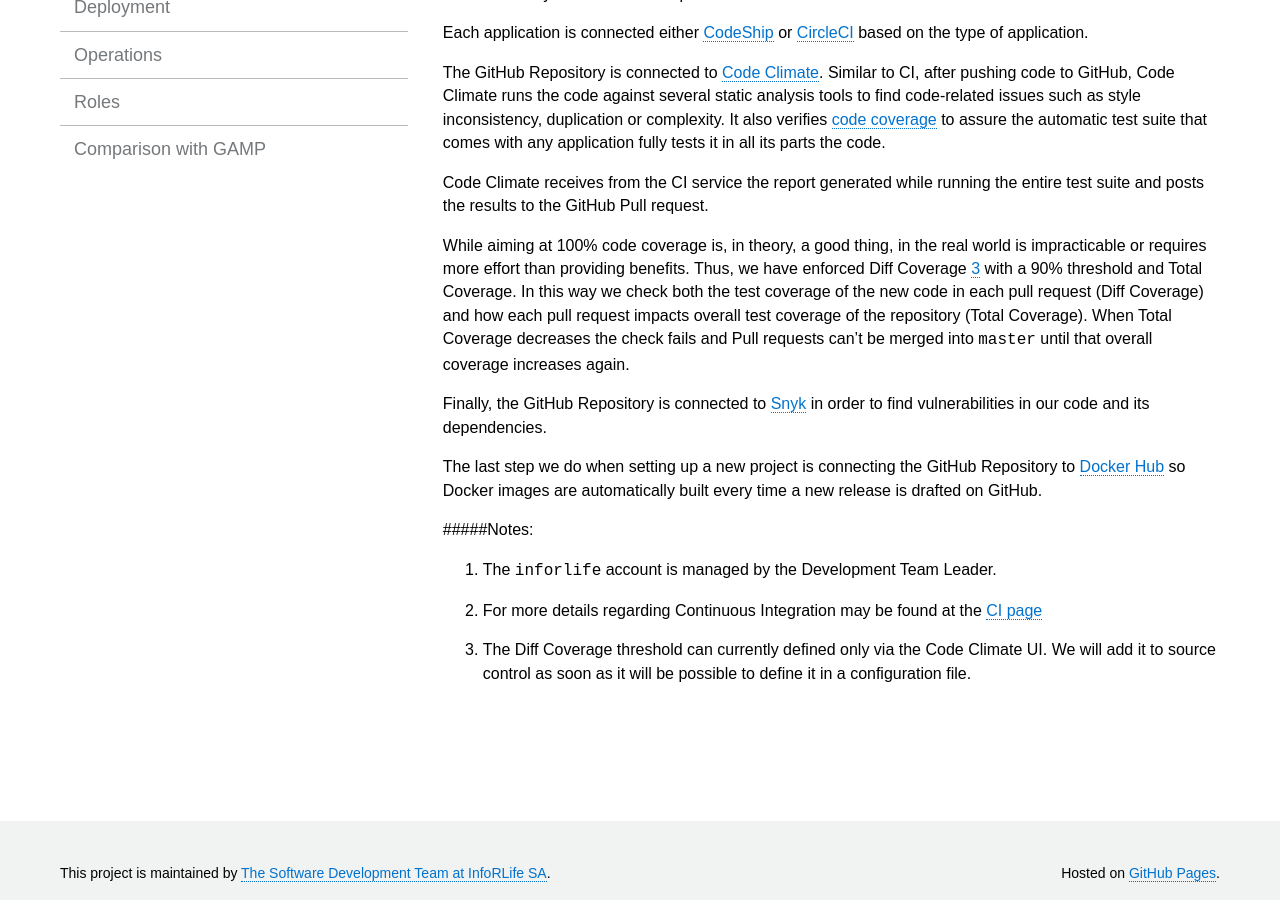
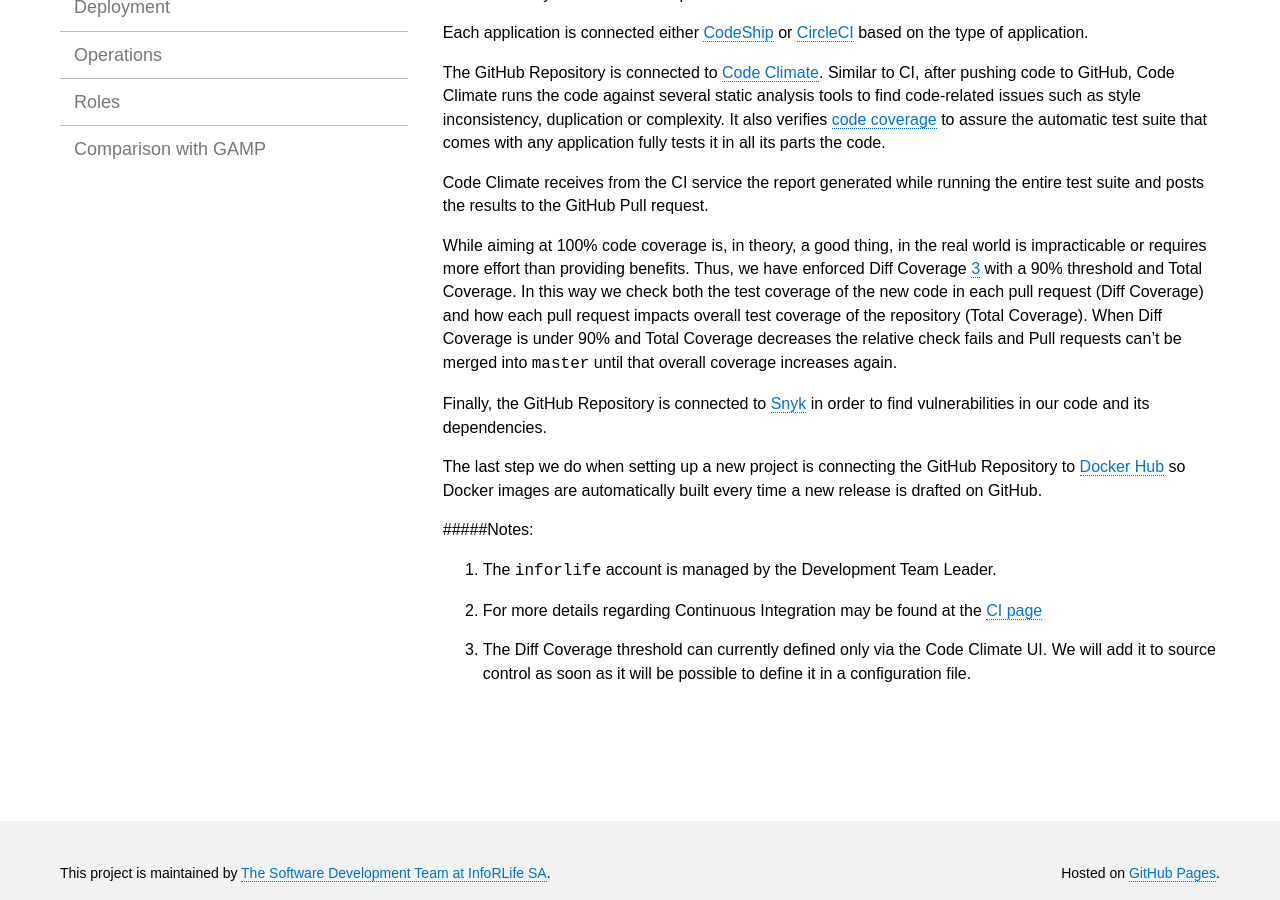
Before and after one commit to inforlife/process, a Jekyll site: the page built from setup.md, in a window 1280 px wide and 900 px high, scrolled down 560 px. Built offline with Jekyll 4.4.1, drawn with Linux system fonts in a browser that asks for light colours.

Commit message:
Update setup.md

```diff
--- a/setup.md
+++ b/setup.md
@@ -22,7 +22,7 @@ The GitHub Repository is connected to [Code Climate](https://inforlife.github.io
 
 Code Climate receives from the CI service the report generated while running the entire test suite and posts the results to the GitHub Pull request.
 
-While aiming at 100% code coverage is, in theory, a good thing, in the real world is impracticable or requires more effort than providing benefits. Thus, we have enforced Diff Coverage [3](#notes) with a 90% threshold and Total Coverage. In this way we check both the test coverage of the new code in each pull request (Diff Coverage) and how each pull request impacts overall test coverage of the repository (Total Coverage). When Total Coverage decreases the check fails and Pull requests can't be merged into `master` until that overall coverage increases again.
+While aiming at 100% code coverage is, in theory, a good thing, in the real world is impracticable or requires more effort than providing benefits. Thus, we have enforced Diff Coverage [3](#notes) with a 90% threshold and Total Coverage. In this way we check both the test coverage of the new code in each pull request (Diff Coverage) and how each pull request impacts overall test coverage of the repository (Total Coverage). When Diff Coverage is under 90% and Total Coverage decreases the relative check fails and Pull requests can't be merged into `master` until that overall coverage increases again.
 
 Finally, the GitHub Repository is connected to [Snyk](https://inforlife.github.io/process/services/snyk.html) in order to find vulnerabilities in our code and its dependencies.
 
```
